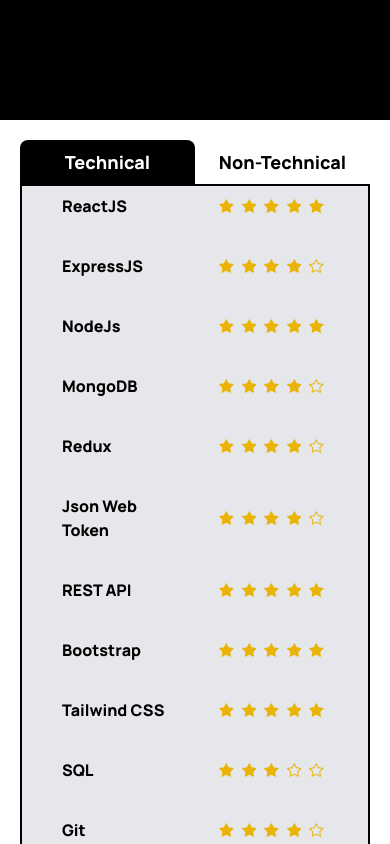
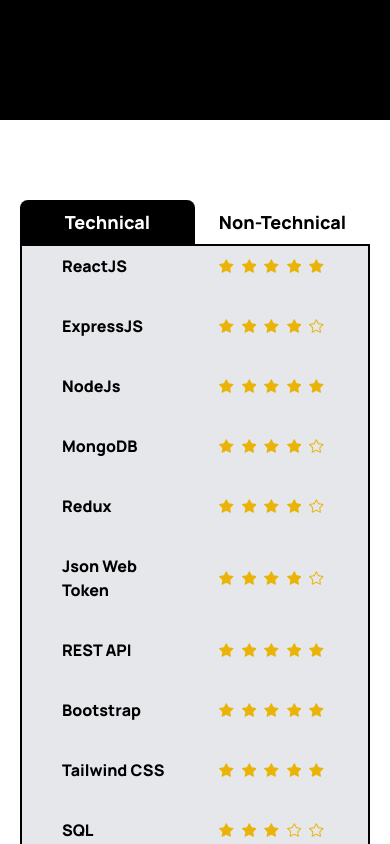
Before and after one commit to nirajcs/my-website, a React (Vite) app: page / in a window 390 px wide. Shown: the part 780-1624 px from the top of the page. Built offline with nearby package versions, Linux system fonts and the light colour scheme; a web font is replaced by a local one.

Commit message:
skills width issue 2

```diff
--- a/src/App.jsx
+++ b/src/App.jsx
@@ -23,7 +23,7 @@ function App() {
         </section>
       </Element>
       <Element name='skills'>
-        <section className='h-screen flex flex-col items-center p-5 md:p-20'>
+        <section className='h-screen flex flex-col items-center px-5 py-20 md:p-20'>
           <Skills/>
         </section>
       </Element>
```
